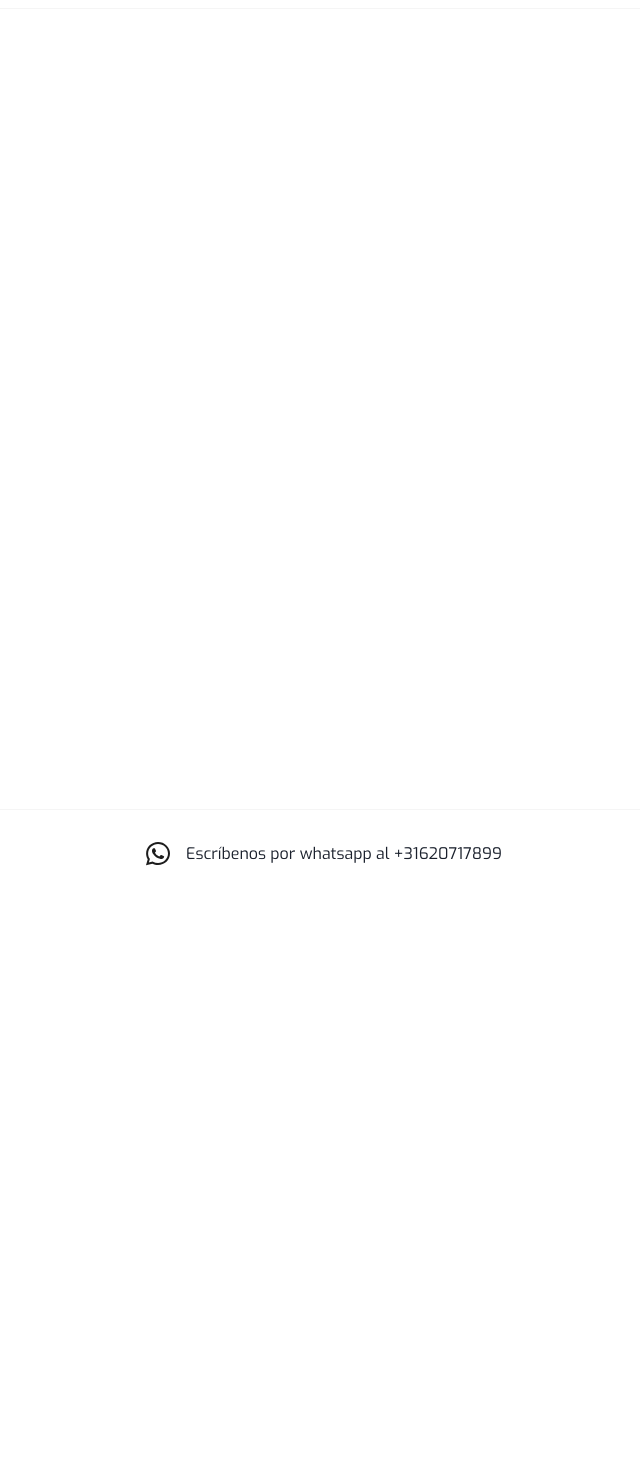
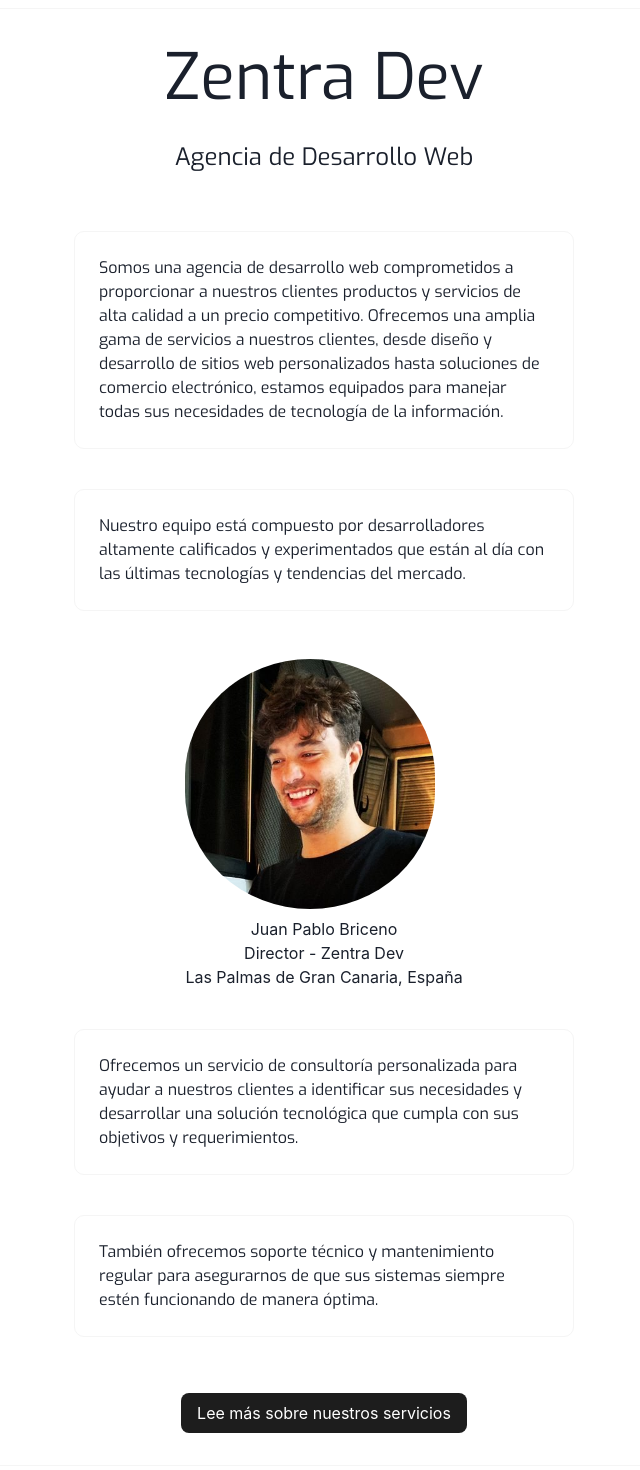
Before and after one commit to juanbric/zentra, a Next.js app: page /nosotros in a window 1280 px wide. Shown: the part 80-1550 px from the top of the page, without its empty margins (316-956 px from the left). Before the commit the page ends 978 px from the top, so only its background shows below. Built offline with nearby package versions, Linux system fonts and the light colour scheme.

Commit message:
frontend ready

```diff
--- /dev/null
+++ b/components/Banner.tsx
@@ -0,0 +1,14 @@
+import Spacer from "./Spacer";
+
+export const Banner = () => {
+  return (
+    <>
+      <h1 className="header-bold text-center">Zentra Dev</h1>
+      <Spacer size={8} />
+      <p className="header-light text-center">Agencia de Desarrollo Web</p>
+      <Spacer size={24} />
+    </>
+  );
+};
+
+export default Banner
--- /dev/null
+++ b/components/Boton.tsx
@@ -0,0 +1,21 @@
+import { link } from "fs";
+import Link from "next/link";
+
+export const BotonLink = ({
+  link,
+  mensaje,
+}: {
+  link: string;
+  mensaje: string;
+}) => {
+  return (
+    <Link
+      href={link}
+      className="px-4 py-2 bg-[#1d1d1d] text-white rounded-[8px]"
+    >
+      {mensaje}
+    </Link>
+  );
+};
+
+export default BotonLink;
--- a/components/ContactForm.tsx
+++ b/components/ContactForm.tsx
@@ -31,8 +31,7 @@ export const ContactForm = () => {
       <h1 className="title-bold">¡Podemos ayudarte!</h1>
       <Spacer size={16} />
       <p>
-        Nos encantan los desafíos y trabajamos con gusto para ayudarte a sacar
-        provecho de la tecnología.
+      Si estás interesado en nuestros servicios, no dudes en ponerse en contacto con nosotros para programar una reunión de consultoría gratuita. Estamos seguros de que podemos ayudarte a maximizar el potencial de tu negocio en línea.
       </p>
       <Spacer size={24} />
 
--- a/components/Footer.tsx
+++ b/components/Footer.tsx
@@ -1,6 +1,6 @@
 export const Footer = () => {
   return (
-    <footer className="footer">
+    <footer className="footer px-8">
       <img src="/whatsapp.svg" className="pr-4 " />
       Escríbenos por whatsapp al +31620717899
     </footer>
--- a/pages/index.tsx
+++ b/pages/index.tsx
@@ -2,6 +2,7 @@ import ContactForm from "../components/ContactForm";
 import MetaTag from "../components/MetaTag";
 import Spacer from "../components/Spacer";
 import { VStack, Stack } from "@chakra-ui/react";
+import Banner from "../components/Banner";
 
 export default function Home() {
   return (
@@ -16,10 +17,7 @@ export default function Home() {
         url={undefined}
         image={undefined}
       />
-      <h1 className="header-bold text-center">Zentra Dev</h1>
-      <Spacer size={8} />
-      <p className="header-light text-center">Agencia de Desarrollo Web</p>
-      <Spacer size={24} />
+      <Banner />
       <Stack
         direction={["column", "row"]}
         spacing={6}
--- a/pages/nosotros.tsx
+++ b/pages/nosotros.tsx
@@ -1,15 +1,71 @@
-import MetaTag from "../components/MetaTag"
+import BotonLink from "../components/Boton";
+import MetaTag from "../components/MetaTag";
+import { VStack } from "@chakra-ui/react";
+import Spacer from "../components/Spacer";
+import Image from "next/image";
 
 export const Nosotros = () => {
-    return (
-        <> <MetaTag
+  return (
+    <VStack>
+      <MetaTag
         title={"Sobre nosotros | Zentra Dev"}
         description={
           "ofrecemos una amplia gama de servicios a nuestros clientes. Desde diseño y desarrollo de sitios web personalizados hasta soluciones de comercio electrónico, estamos equipados para manejar todas sus necesidades de tecnología de la información."
         }
         url={undefined}
         image={"/logo.png"}
-      /></>
-    )
-}
+      />
+      <h1 className="header-bold text-center">Zentra Dev</h1>
+      <Spacer size={8} />
+      <p className="header-light text-center">Agencia de Desarrollo Web</p>
+      <Spacer size={24} />
+      <p className="card-form copy">
+        Somos una agencia de desarrollo web comprometidos a proporcionar a
+        nuestros clientes productos y servicios de alta calidad a un precio
+        competitivo. Ofrecemos una amplia gama de servicios a nuestros clientes,
+        desde diseño y desarrollo de sitios web personalizados hasta soluciones
+        de comercio electrónico, estamos equipados para manejar todas sus
+        necesidades de tecnología de la información.
+      </p>
+      <p className="card-form copy">
+        Nuestro equipo está compuesto por desarrolladores altamente calificados
+        y experimentados que están al día con las últimas tecnologías y
+        tendencias del mercado.
+      </p>
+      <section className="py-4 text-center">
+        <a
+          href="https://www.linkedin.com/in/juanpablobriceno/"
+          target="_blank"
+          rel="noopener noreferrer"
+        >
+          <Image
+            src="/juan.jpg"
+            width="250"
+            height="250"
+            alt="Juan Pablo Briceno"
+            className="rounded-full py-2"
+          />
+          <p>Juan Pablo Briceno</p>
+          <p>Director - Zentra Dev</p>
+          <p>Las Palmas de Gran Canaria, España</p>
+        </a>
+      </section>
+      <p className="card-form copy">
+        Ofrecemos un servicio de consultoría personalizada para ayudar a
+        nuestros clientes a identificar sus necesidades y desarrollar una
+        solución tecnológica que cumpla con sus objetivos y requerimientos.
+      </p>
+      <p className="card-form copy">
+        También ofrecemos soporte técnico y mantenimiento regular para
+        asegurarnos de que sus sistemas siempre estén funcionando de manera
+        óptima.
+      </p>
+      <Spacer size={24} />
+      <BotonLink
+        link={"/nosotros"}
+        mensaje={"Lee más sobre nuestros servicios"}
+      />
+    </VStack>
+  );
+};
 export default Nosotros;
--- a/pages/servicios.tsx
+++ b/pages/servicios.tsx
@@ -1,8 +1,48 @@
+import Banner from "../components/Banner";
 import MetaTag from "../components/MetaTag";
+import { VStack } from "@chakra-ui/react";
+
+const services = [
+  {
+    title: "Diseño y desarrollo de sitios web personalizados",
+    descritpion:
+      "Creación de sitios web atractivos y fáciles de usar que se ajusten a las necesidades y objetivos específicos de cada cliente.",
+  },
+  {
+    title: "Consultoría tecnológica",
+    descritpion:
+      "Asesoramiento a los clientes sobre cómo utilizar al mejor la tecnología en sus negocios.",
+  },
+  {
+    title: "Soporte técnico y mantenimiento",
+    descritpion:
+      "Proporcionar asistencia técnica a los clientes y realizar tareas de mantenimiento regular para asegurar el correcto funcionamiento de los sistemas.",
+  },
+  {
+    title: "Formación y capacitación",
+    descritpion:
+      "Proporcionar a los clientes y su equipo las habilidades y conocimientos necesarios para utilizar eficientemente la tecnología en su negocio.",
+  },
+  {
+    title: "Optimización de motores de búsqueda (SEO)",
+    descritpion:
+      "Mejora de la visibilidad de un sitio web en los resultados de búsqueda de Google y otros motores de búsqueda.",
+  },
+  {
+    title: "Soluciones de comercio electrónico",
+    descritpion:
+      "Desarrollo de plataformas de comercio electrónico que permitan a los clientes vender sus productos o servicios en línea de manera efectiva.",
+  },
+  {
+    title: "Diseño gráfico",
+    descritpion:
+      "Creación de diseños atractivos y coherentes para elementos como logotipos, tarjetas de visita, folletos y otros materiales de marketing.",
+  },
+];
 
 export const Servicios = () => {
   return (
-    <>
+    <VStack>
       <MetaTag
         title={"Sobre nosotros | Zentra Dev"}
         description={
@@ -11,7 +51,37 @@ export const Servicios = () => {
         url={undefined}
         image={"/logo.png"}
       />
+      <Banner />
+      {services.map((service, i) => {
+        return (
+          <>
+            <ValueCard
+              key={i}
+              title={service.title}
+              description={service.descritpion}
+            />
+          </>
+        );
+      })}
+    </VStack>
+  );
+};
+
+const ValueCard = ({
+  title,
+  description,
+}: {
+  title: string;
+  description: string;
+}) => {
+  return (
+    <>
+      <div className="bg-[#f6f6f6] max-w-[500px] rounded-[22px] p-4 mb-12">
+        <p className="header-light mb-2">{title}</p>
+        <p className="copy">{description}</p>
+      </div>
     </>
   );
 };
+
 export default Servicios;
--- a/styles/globals.css
+++ b/styles/globals.css
@@ -25,7 +25,6 @@
 
   .footer {
     display: flex;
-    flex: 1;
     padding: 2rem 0;
     border-top: 1px solid #f5f5f5;
     justify-content: center;
@@ -85,7 +84,6 @@
 
   .header-light {
     font-family: Exo;
-    margin: 2rem 0;
     line-height: 1.5;
     font-size: 1.5rem;
   }
```
Also changed, not shown: public/juan.jpg (added).
